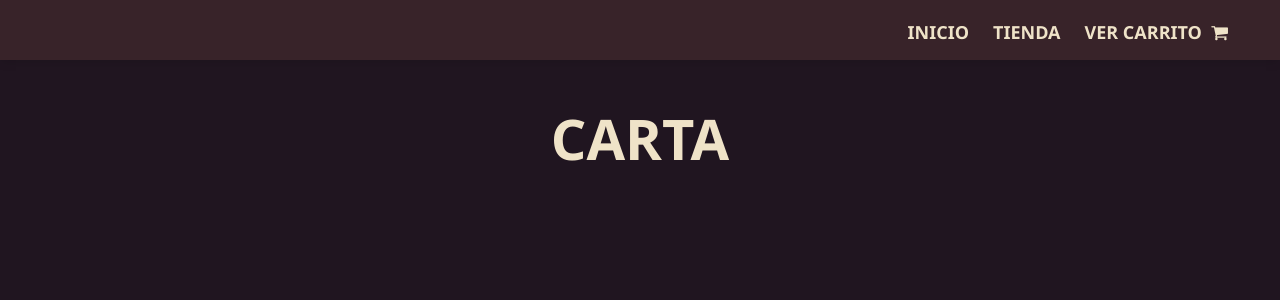
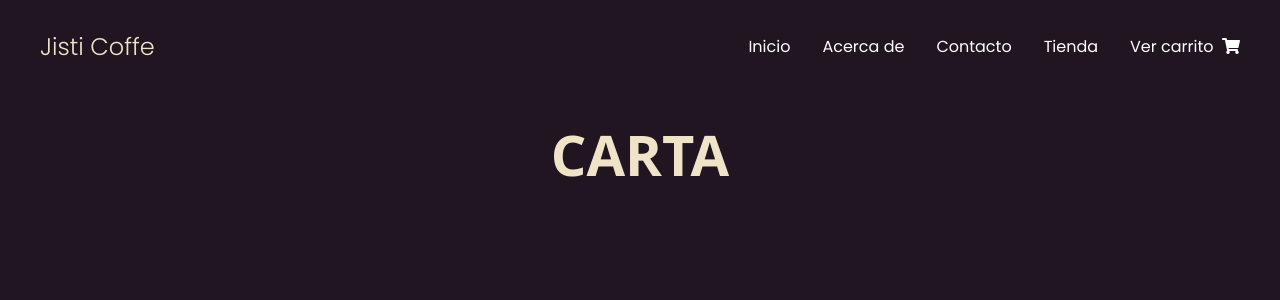
Before and after one commit to magabri3la/coffee-shop, a PHP site: page /tienda.php in a window 1280 px wide. Shown: the top 300 px of the page. Run offline with PHP 8.4, Linux system fonts and the light colour scheme; data that the repository does not hold is empty; some libraries are stand-ins or nearby versions.

Commit message:
actualizo pages php y alineo header

```diff
--- a/header.php
+++ b/header.php
@@ -6,35 +6,43 @@
     <meta name="viewport" content="width=device-width, initial-scale=1.0">
     <link rel="stylesheet" href="styles/styles.css">
     <link rel="stylesheet" href="styles/stylesCart.css">
-    <!-- <link href="styles/stylesBoos.css" rel="stylesheet" /> -->
+
     <link rel="stylesheet" href="https://cdn.jsdelivr.net/npm/font-awesome@4.7.0/css/font-awesome.min.css">
 
+    <link rel="stylesheet" href="styles/styleshome.css">
+
+    <title>Contacto</title>
+    <!--FONTAWESOME CODE-->
+    <link rel="stylesheet" href="https://use.fontawesome.com/releases/v5.8.1/css/all.css" crossorigin="anonymous">
+    <!--ANIMATE CSS-->
+    <link
+    rel="stylesheet"
+    href="https://cdnjs.cloudflare.com/ajax/libs/animate.css/4.1.1/animate.min.css"/>
     <title>Coffee-Shop</title>
 </head>
 
 <body>
 
     <header class="header" class="espaciado">
-        <div class="contenedor">
-            <nav class="nav">
-                <a href="index.html" class="logo">
-
-                </a>
-                <div class="bars_menu" aria-label="Abrir menú">
-                    <span class="line1_bars-menu"></span>
-                    <span class="line2_bars-menu"></span>
-                    <span class="line3_bars-menu"></span>
+        <nav class="nav container">
+            <div class="nav__logo">
+                <h2 class="nav__title">Jisti Coffe</h2>
             </div>
-                <ul class="nav-menu">
-                    <li class="nav-menu-item">
-                        <a href="index.php" class="nav-menu-link nav-link">Inicio</a>
+            <ul class="nav__link nav__link--menu">
+                <li class="nav__items">
+                    <a href="home.php" class="nav__links">Inicio</a>
                 </li>
-                    <li class="nav-menu-item">
-                        <a href="tienda.php" class="nav-menu-link nav-link">Tienda</a>
+                <li class="nav__items">
+                    <a href="nosotros.php" class="nav__links">Acerca de</a>
                 </li>
-
-                    <li class="nav-menu-item">
-                        <a href="ver_carrito.php" class="nav-menu-link nav-link">
+                <li class="nav__items">
+                    <a href="contacto.php" class="nav__links">Contacto</a>
+                </li>
+                <li class="nav__items">
+                    <a href="tienda.php" class="nav__links">Tienda</a>
+                </li>
+                <li class="nav__items">
+                    <a href="ver_carrito.php" class="nav__links">
                         Ver carrito <?php
                                         include_once "funciones.php";
                                         $conteo = count(obtenerIdsDeProductosEnCarrito());
@@ -44,7 +52,11 @@
                                         ?>&nbsp;<i class="fa fa-shopping-cart"></i>
                     </a>
                 </li>
+
+                <img src="./img/close.svg" alt="" class="nav__close">
             </ul>
+            <div class="nav__menu">
+                <img src="./img/menu.svg" alt="">
+            </div>
         </nav>
-        </div>
     </header>
--- a/index.php
+++ b/index.php
@@ -1,2 +1,2 @@
 <?php
-header("Location: home.html");
+header("Location: home.php");
--- a/styles/styles.css
+++ b/styles/styles.css
@@ -49,7 +49,7 @@ iframe {
 }
 
 * {
-  font-weight: bold
+  /* font-weight: bold */
 }
 
 .contenedor {
@@ -63,16 +63,10 @@ CABECERA
 ---------------------*/
 
 .header {
-  background-color: var(--color-header);
   height: 60px;
   color: var(--color-blanco);
-  box-shadow: 0px 4px 9px -1px rgba(0, 0, 0, 0.1);
-  /* Traer la cabecera encima de los demas elementos */
   z-index: 1000;
-  font-family: var(--fuente-principal);
 }
-
-
 
 .nav {
   display: flex;
@@ -491,3 +485,7 @@ svg {
 .button:active {
   filter: brightness(.8);
 }
+
+.nav{
+  margin-top: 16px !important;
+}
--- a/styles/stylesContacto.css
+++ b/styles/stylesContacto.css
@@ -116,3 +116,7 @@ body{
         text-align: left;
     }
 }
+
+.nav{
+    margin-top: 16px !important;
+}
```
Also changed, not shown: contacto.php (renamed from contacto.html, +15 -5 lines), home.php (renamed from home.html, +15 -5 lines), nosotros.php (renamed from nosotros.html, +15 -5 lines). Lines whose indentation alone changed are shown as unchanged.
